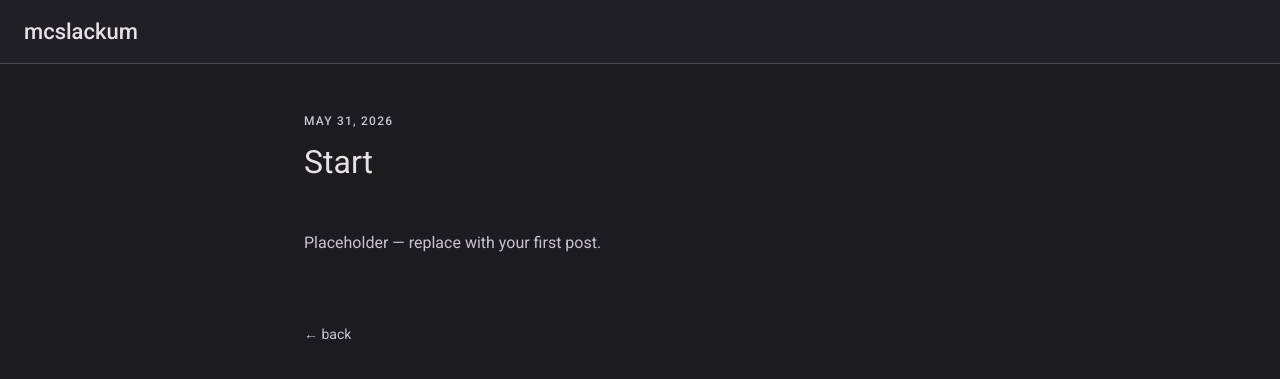
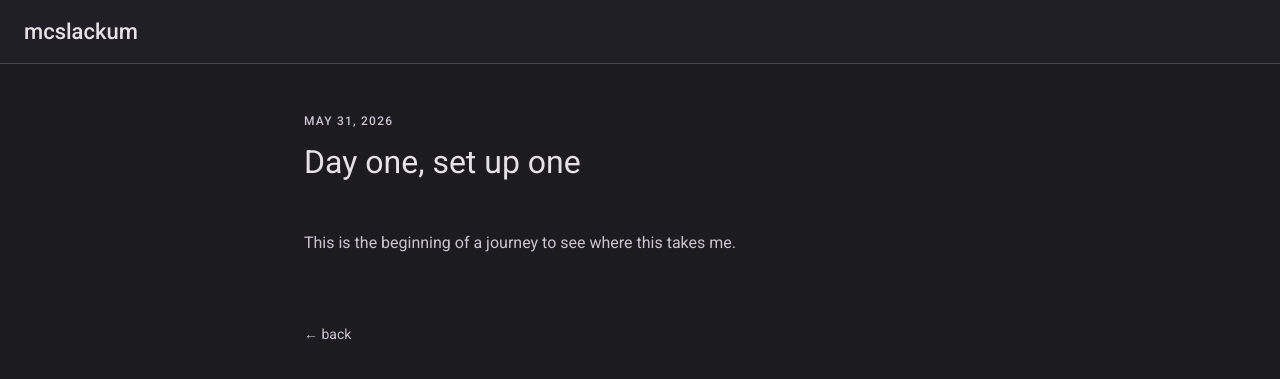
Before and after one commit to mcslackum/mcslackum.github.io, a Jekyll site: the page built from _posts/2026-05-31-start.md, in a window 1280 px wide. Shown: the top 379 px of the page. Built offline with Jekyll 4.4.1, drawn with Linux system fonts in a browser that asks for light colours.

Commit message:
Add first post
https://claude.ai/code/session_01ShuSBZ5X7xnzJTfReyVg4A

```diff
--- a/_posts/2026-05-31-start.md
+++ b/_posts/2026-05-31-start.md
@@ -1,7 +1,7 @@
 ---
 layout: post
-title: "Start"
+title: "Day one, set up one"
 date: 2026-05-31
 ---
 
-Placeholder — replace with your first post.
+This is the beginning of a journey to see where this takes me.
```
